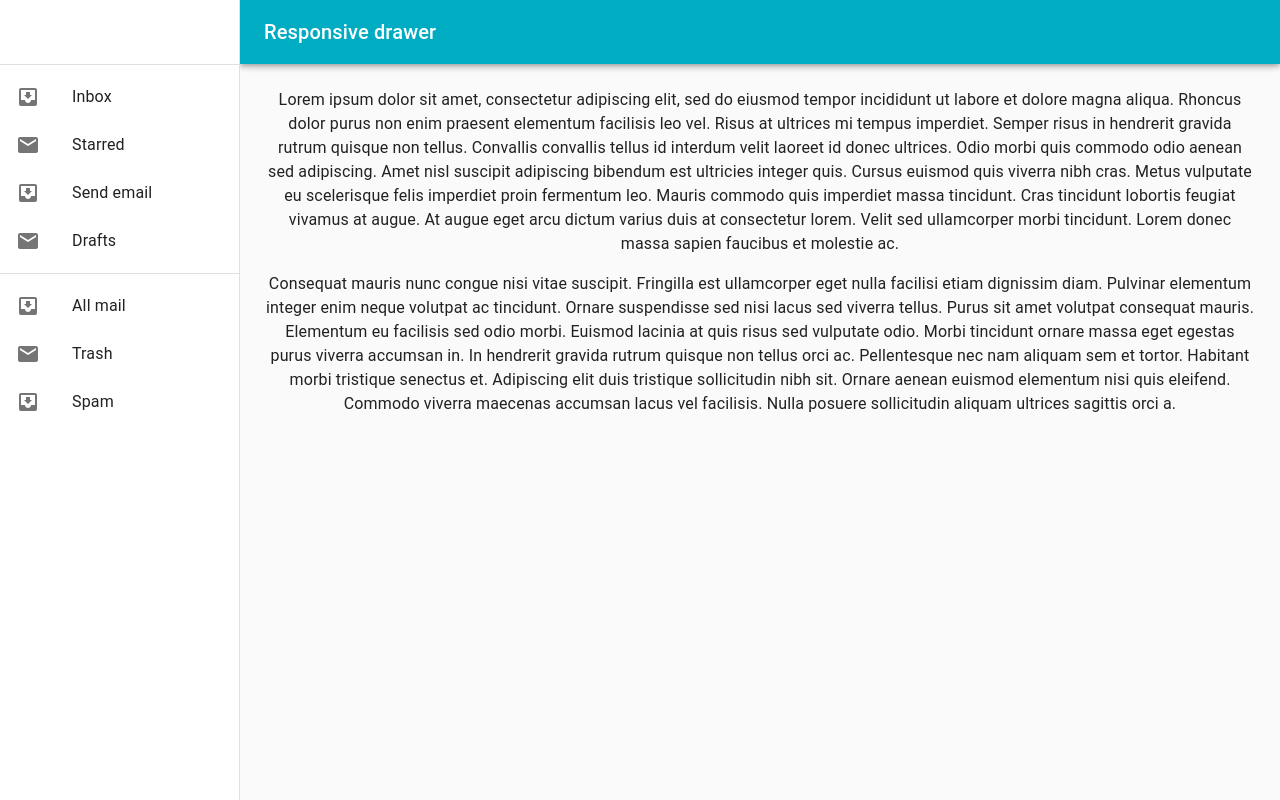
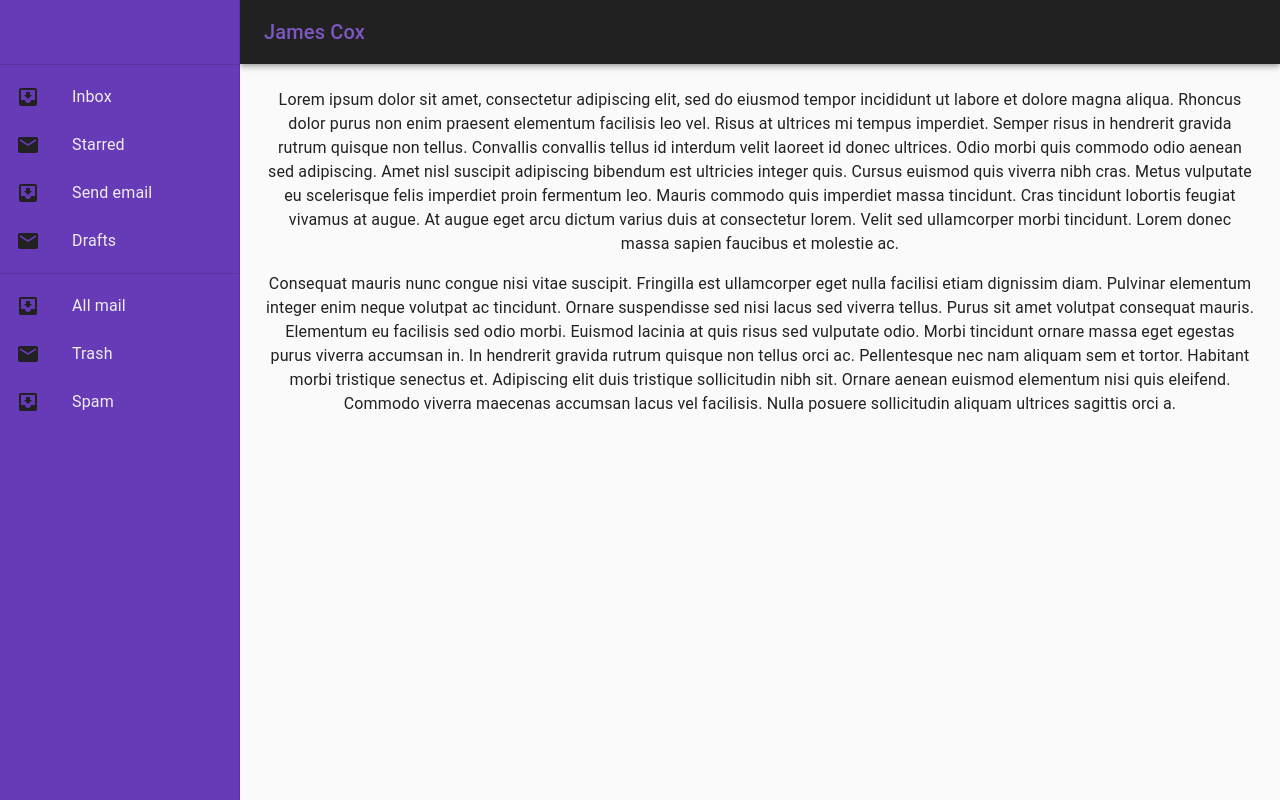
Before and after one commit to jamesncox/portfolio, a React (Create React App) app: page / in a window 1280 px wide. Built offline with nearby package versions, Linux system fonts and the light colour scheme; the HTML template or start-up script is replaced by a standard one.

Commit message:
Play around with color scheme ResponsiveDrawer

```diff
--- a/src/components/layout/ResponsiveDrawer.js
+++ b/src/components/layout/ResponsiveDrawer.js
@@ -30,7 +30,8 @@ const useStyles = makeStyles((theme) => ({
         },
     },
     appBar: {
-        backgroundColor: "#00acc1",
+        backgroundColor: "#212121",
+        color: "#7e57c2",
         [theme.breakpoints.up('sm')]: {
             width: `calc(100% - ${drawerWidth}px)`,
             marginLeft: drawerWidth,
@@ -45,12 +46,19 @@ const useStyles = makeStyles((theme) => ({
     // necessary for content to be below app bar
     toolbar: theme.mixins.toolbar,
     drawerPaper: {
+        backgroundColor: "#673ab7",
+        color: "#eeeeee",
         width: drawerWidth,
     },
     content: {
+        // backgroundColor: "#bdbdbd",
+        color: "#212121",
         flexGrow: 1,
         padding: theme.spacing(3),
     },
+    icons: {
+        color: "#212121"
+    }
 }));
 
 function ResponsiveDrawer(props) {
@@ -70,7 +78,7 @@ function ResponsiveDrawer(props) {
             <List>
                 {['Inbox', 'Starred', 'Send email', 'Drafts'].map((text, index) => (
                     <ListItem button key={text}>
-                        <ListItemIcon>{index % 2 === 0 ? <InboxIcon /> : <MailIcon />}</ListItemIcon>
+                        <ListItemIcon className={classes.icons}>{index % 2 === 0 ? <InboxIcon /> : <MailIcon />}</ListItemIcon>
                         <ListItemText primary={text} />
                     </ListItem>
                 ))}
@@ -79,7 +87,7 @@ function ResponsiveDrawer(props) {
             <List>
                 {['All mail', 'Trash', 'Spam'].map((text, index) => (
                     <ListItem button key={text}>
-                        <ListItemIcon>{index % 2 === 0 ? <InboxIcon /> : <MailIcon />}</ListItemIcon>
+                        <ListItemIcon className={classes.icons}>{index % 2 === 0 ? <InboxIcon /> : <MailIcon />}</ListItemIcon>
                         <ListItemText primary={text} />
                     </ListItem>
                 ))}
@@ -104,7 +112,7 @@ function ResponsiveDrawer(props) {
                         <MenuIcon />
                     </IconButton>
                     <Typography variant="h6" noWrap>
-                        Responsive drawer
+                        James Cox
           </Typography>
                 </Toolbar>
             </AppBar>
```
